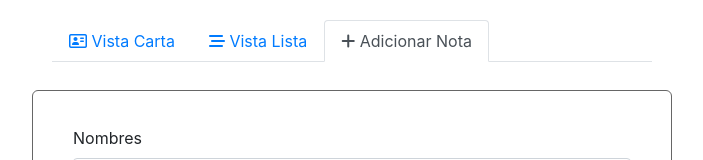
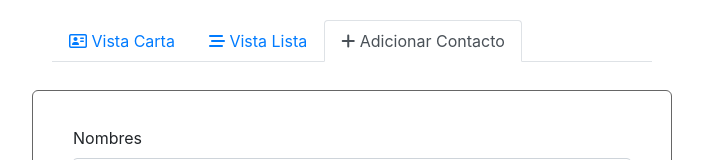
Before and after one commit to Gonzalo-Bruna/listaContactos, an Angular app: page / in a window 1280 px wide. Shown: the top 160 px of the page, without its empty margins (288-991 px from the left). Built offline with nearby package versions, Linux system fonts and the light colour scheme.

Commit message:
error de tipeo

```diff
--- a/src/app/aplicacion/header/header.component.html
+++ b/src/app/aplicacion/header/header.component.html
@@ -10,7 +10,7 @@
         </ng-container>
 
         <ng-container ngbNavItem>
-            <a [routerLink]="['']" routerLinkActive="router-link-active" ngbNavLink ><i class="fas fa-plus"></i> Adicionar Nota</a>
+            <a [routerLink]="['']" routerLinkActive="router-link-active" ngbNavLink ><i class="fas fa-plus"></i> Adicionar Contacto</a>
         </ng-container>
     </nav>
 
```
